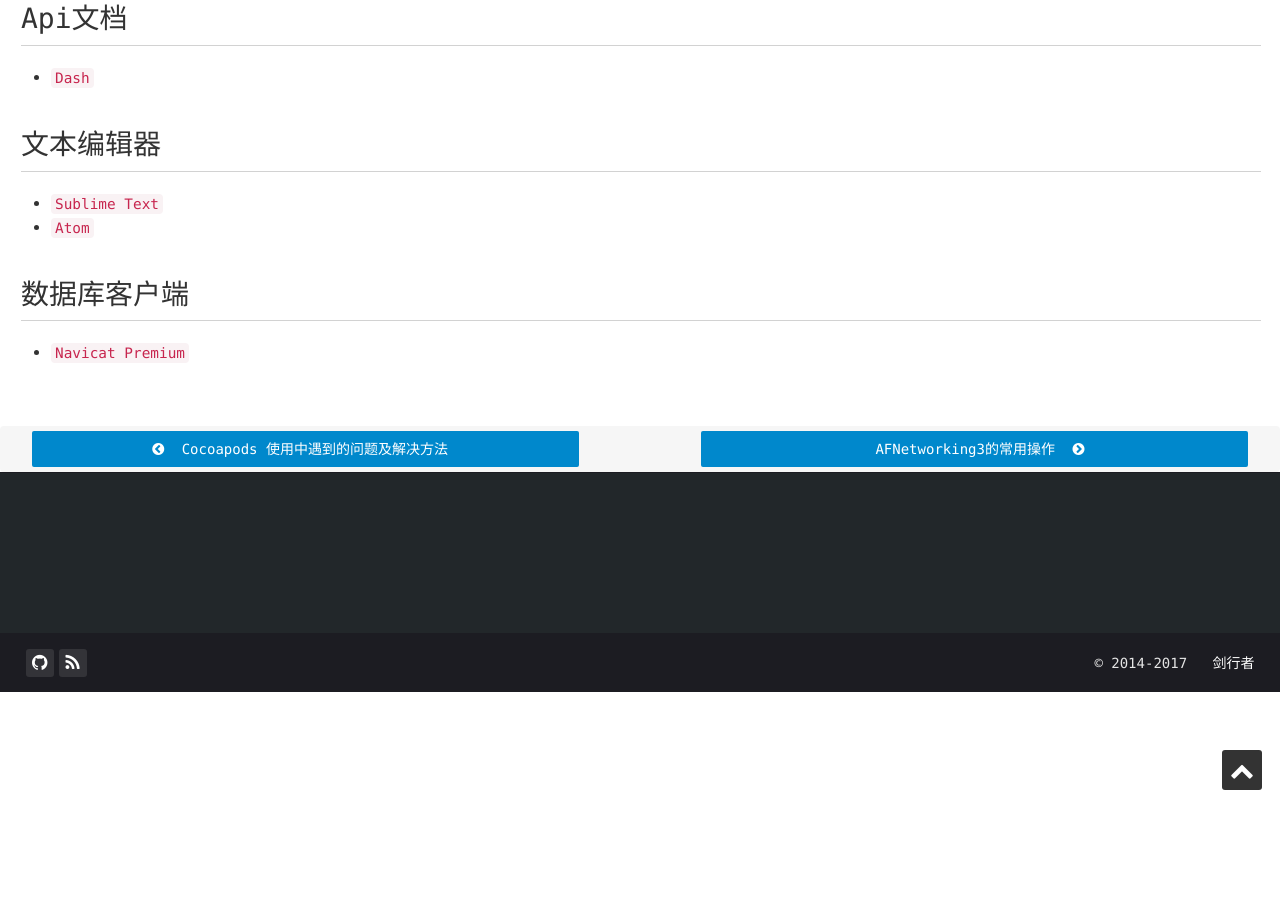
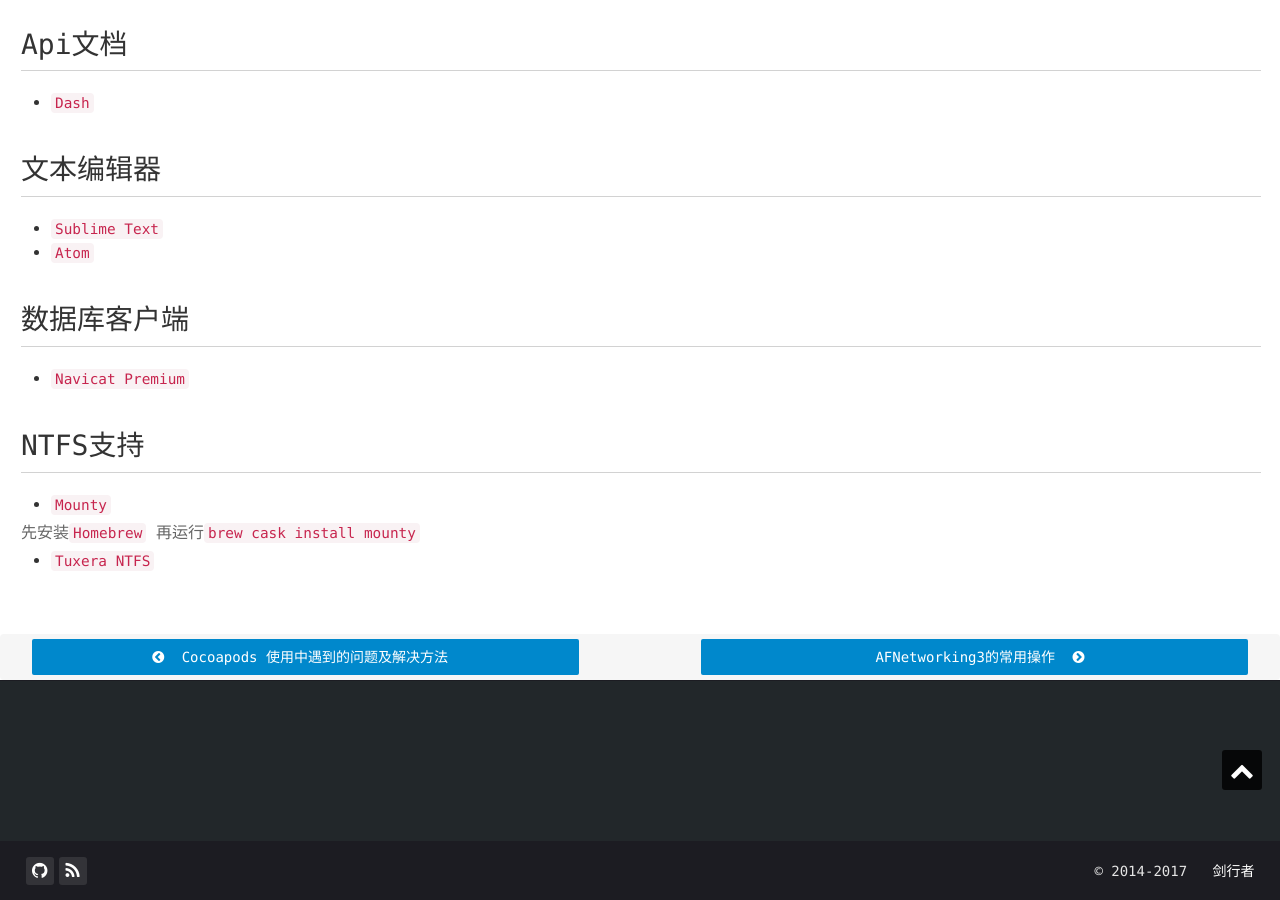
Before and after one commit to psvmc/myblog_jekyll, a Jekyll site: the page built from _posts/2016-10-31-osx-soft.md, in a window 1280 px wide and 900 px high, scrolled down 1322 px. Built offline with Jekyll 4.4.1, drawn with Linux system fonts in a browser that asks for light colours; nearby versions of some CDN libraries; comment, search, counter and statistics services are not loaded.

Commit message:
文章更新

```diff
--- a/_posts/2016-10-31-osx-soft.md
+++ b/_posts/2016-10-31-osx-soft.md
@@ -41,3 +41,12 @@
 ## 数据库客户端
 
 + [`Navicat Premium`](https://pan.baidu.com/s/1qYTeFta)
+
+
+## NTFS支持
+
++ [`Mounty`](http://enjoygineering.com/mounty/)
+
+ 先安装[`Homebrew`](http://brew.sh/)  再运行`brew cask install mounty`
+
++ [`Tuxera NTFS`](http://pan.baidu.com/s/1eS2vXyM)
```
Also changed, not shown: other parts of _posts/2016-10-31-osx-soft.md (+1 -1 lines).
